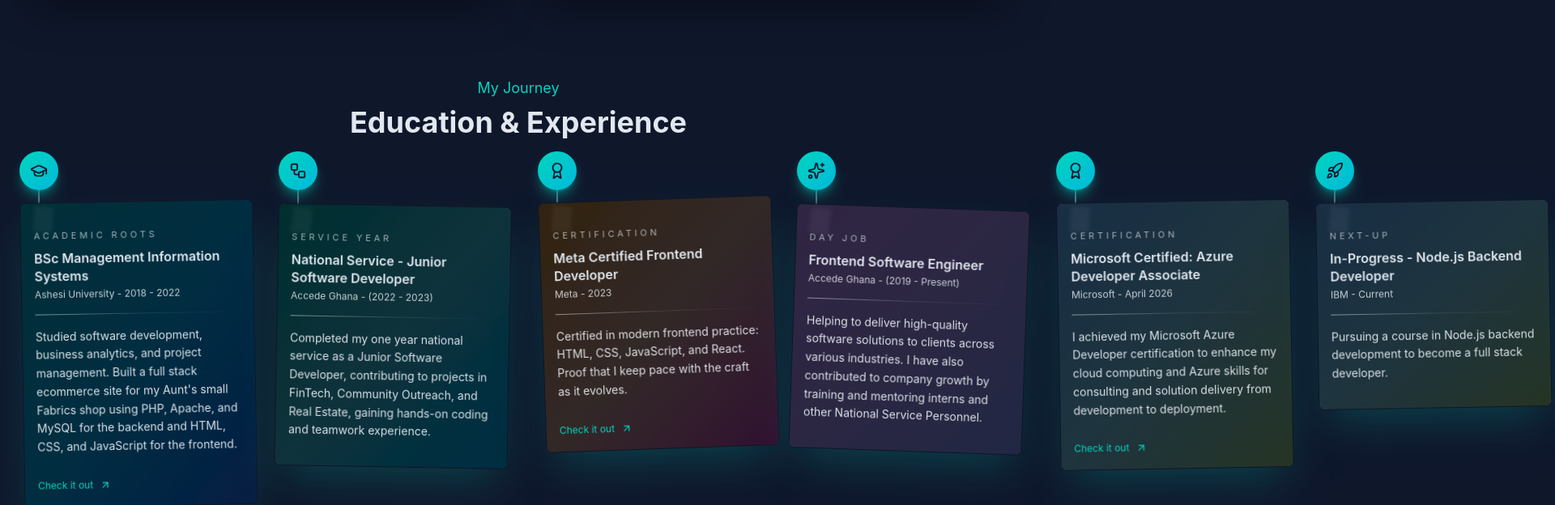
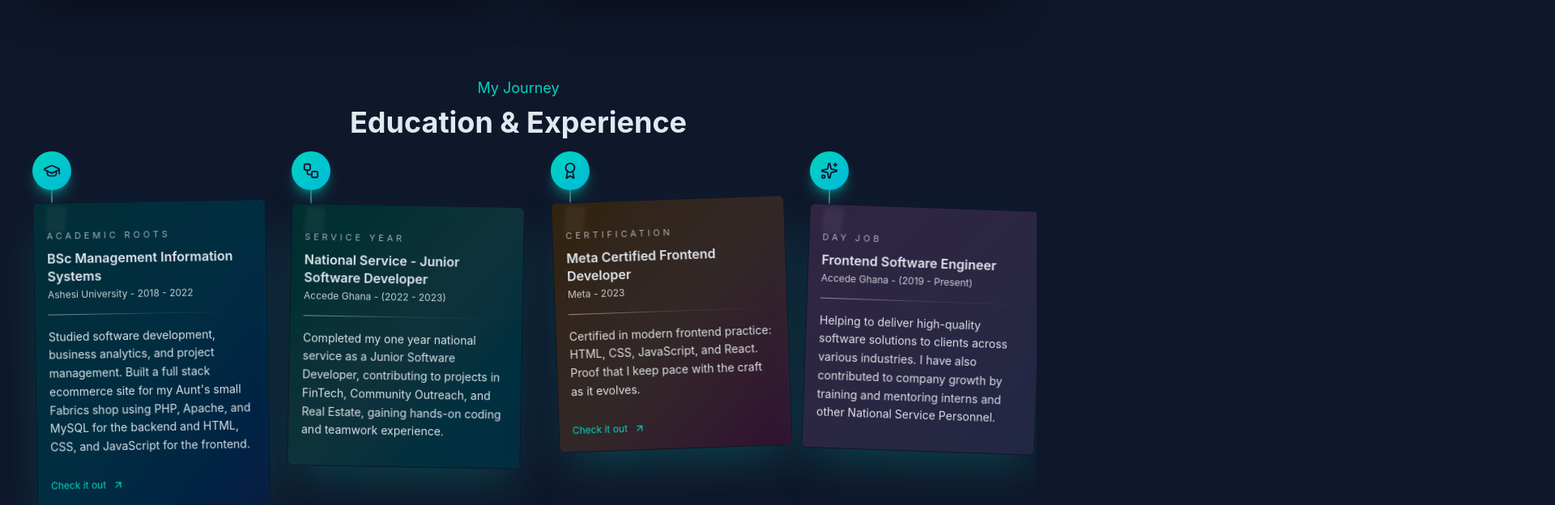
Before and after one commit to EfuaS/portfolio-upgrade, a React (Vite) app: page /#home in a window 1280 px wide. Shown: the part 1609-2233 px from the top of the page at 81% size, 1920 px wide, since content can reach past the window. Built offline with nearby package versions, Linux system fonts and the light colour scheme.

Commit message:
Enhance Education section animation and layout for improved visibility

```diff
--- a/src/features/sections/Education.tsx
+++ b/src/features/sections/Education.tsx
@@ -102,7 +102,7 @@ export function Education() {
   useGSAP(
     () => {
       gsap.to(milestonesContainer.current, {// target the milestones cards div
-        xPercent: -2.8 * timeline.length, // translate the section to about 2 times the width of the cards to show all cards.
+        xPercent: -2.9 * timeline.length, // translate the section to about 2 times the width of the cards to show all cards.
         scrollTrigger: {
           trigger: myJourneySection.current, // trigger the translation when myJourneySection comes into view.
           start: "top 20%", //to properly center the milestone cards.
@@ -118,14 +118,14 @@ export function Education() {
     <section
       id="my-journey"
       ref={myJourneySection}
-      className="w-full mx-auto"
+      className="w-full mx-auto overflow-hidden"
     >
       <SectionHeader header="My Journey" title="Education & Experience" />
 
       {/* Timeline of Developer Journey Milestones */}
       <div
         ref={milestonesContainer}
-        className="flex gap-6 md:gap-8 min-w-full  pl-6"
+        className="flex gap-6 md:gap-8 min-w-full  pl-10"
       >
         {timeline.map((item, index) => {
           const Icon = item.icon;
```
